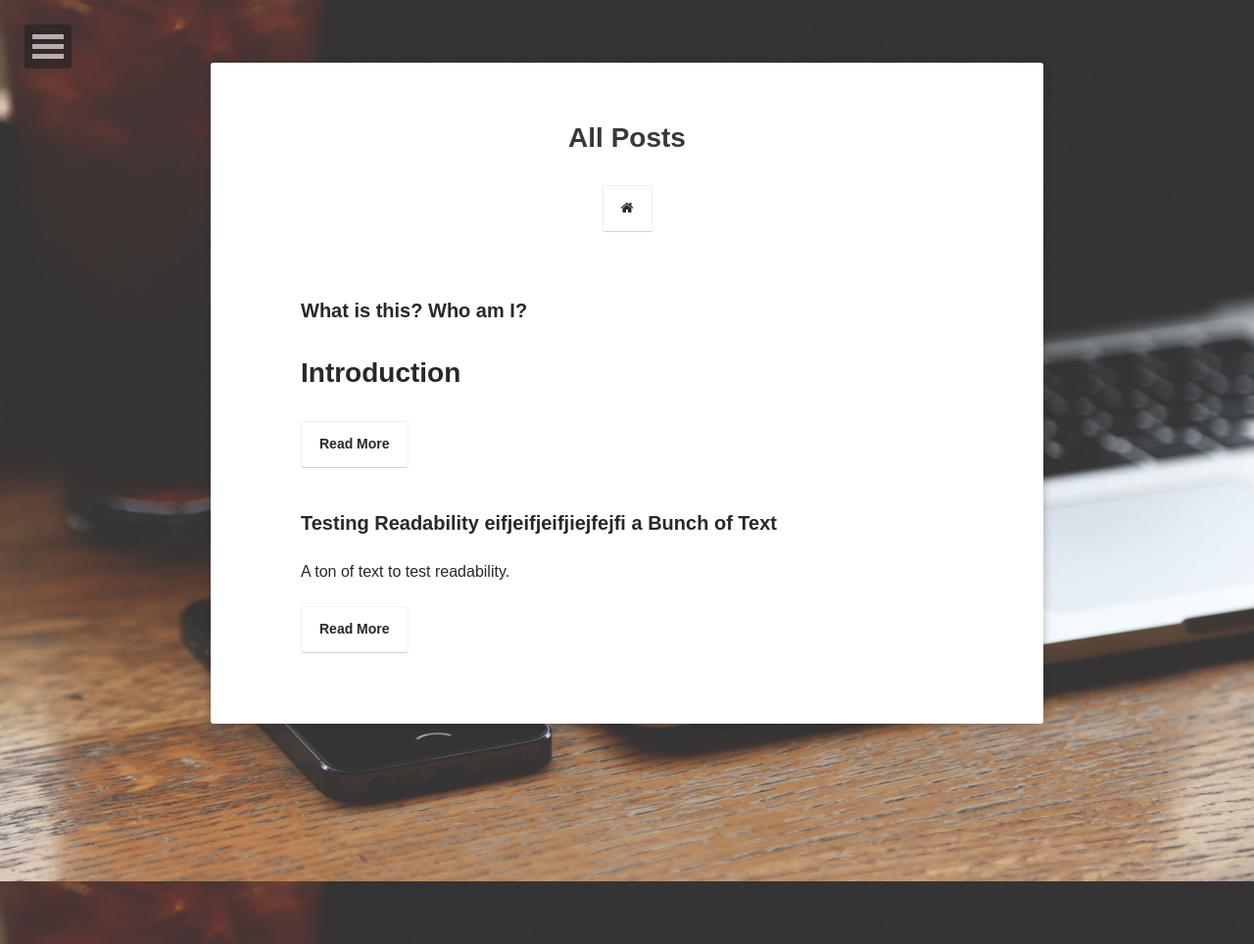
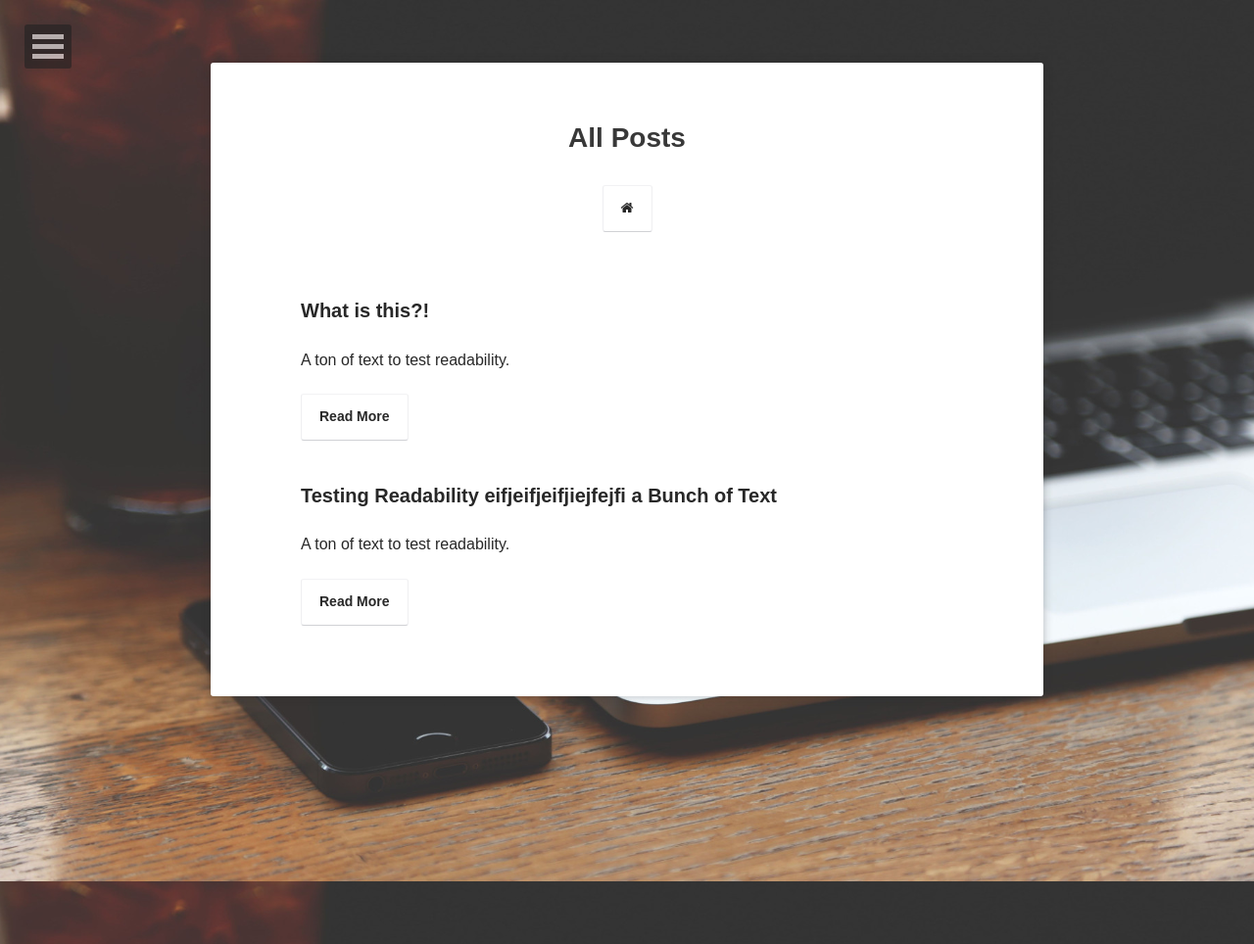
Before and after one commit to MichaelMMeskhi/michaelmmeskhi.github.io, a Jekyll site: the page built from posts/index.md, in a window 1280 px wide. Shown: the whole page at 98% size. Built offline with Jekyll 4.4.1, drawn with Linux system fonts in a browser that asks for light colours; some web fonts are replaced; comment, search, counter and statistics services are not loaded.

Commit message:
Update 2016-05-28

```diff
--- a/_posts/2016-11-24-markdown-with-noodles.markdown
+++ b/_posts/2016-11-24-markdown-with-noodles.markdown
@@ -1,9 +1,10 @@
 ---
-title: "What is this? Who am I?"
-layout: post-list
-date: 2016-05-28 20:00
-tag: markdown
-#star: true
+layout: post
+title: "What is this?!"
+date: 2012-05-22
+excerpt: "A ton of text to test readability."
+tags: [sample post, readability, test]
+comments: true
 ---
 
 # Introduction
```
